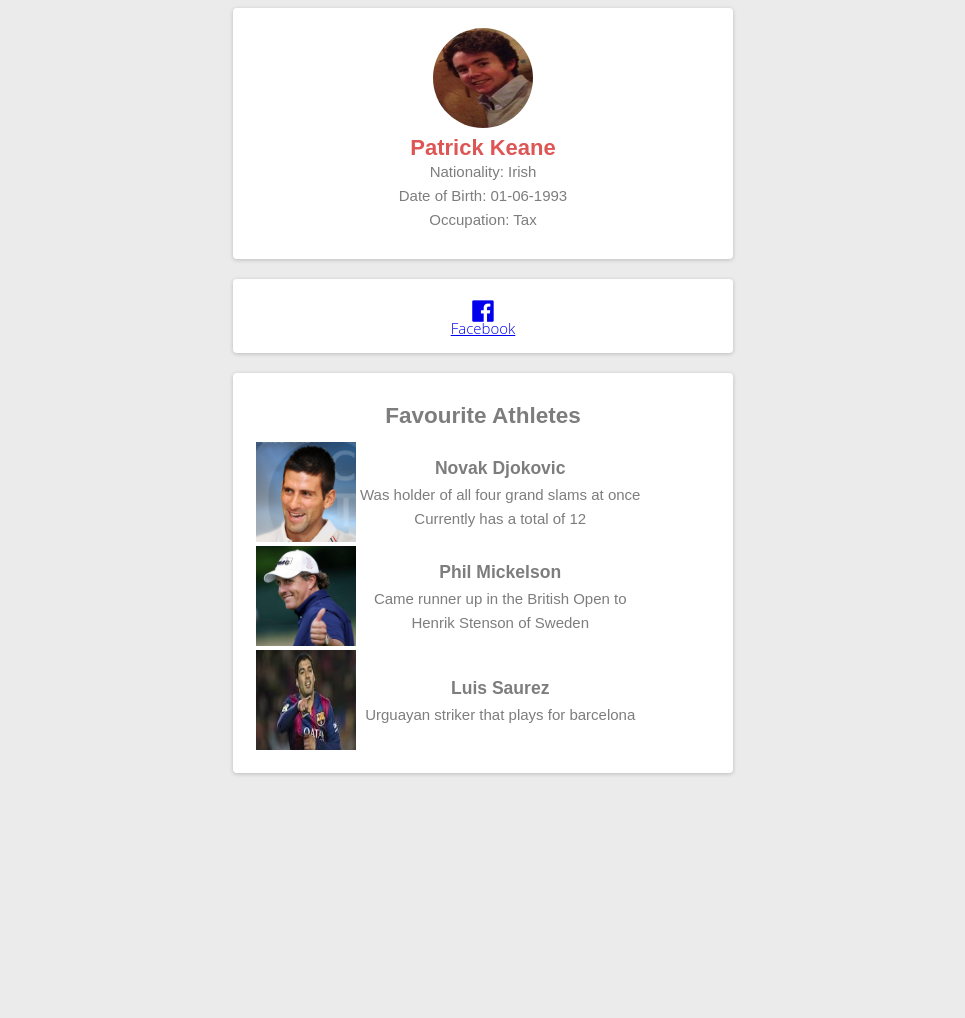
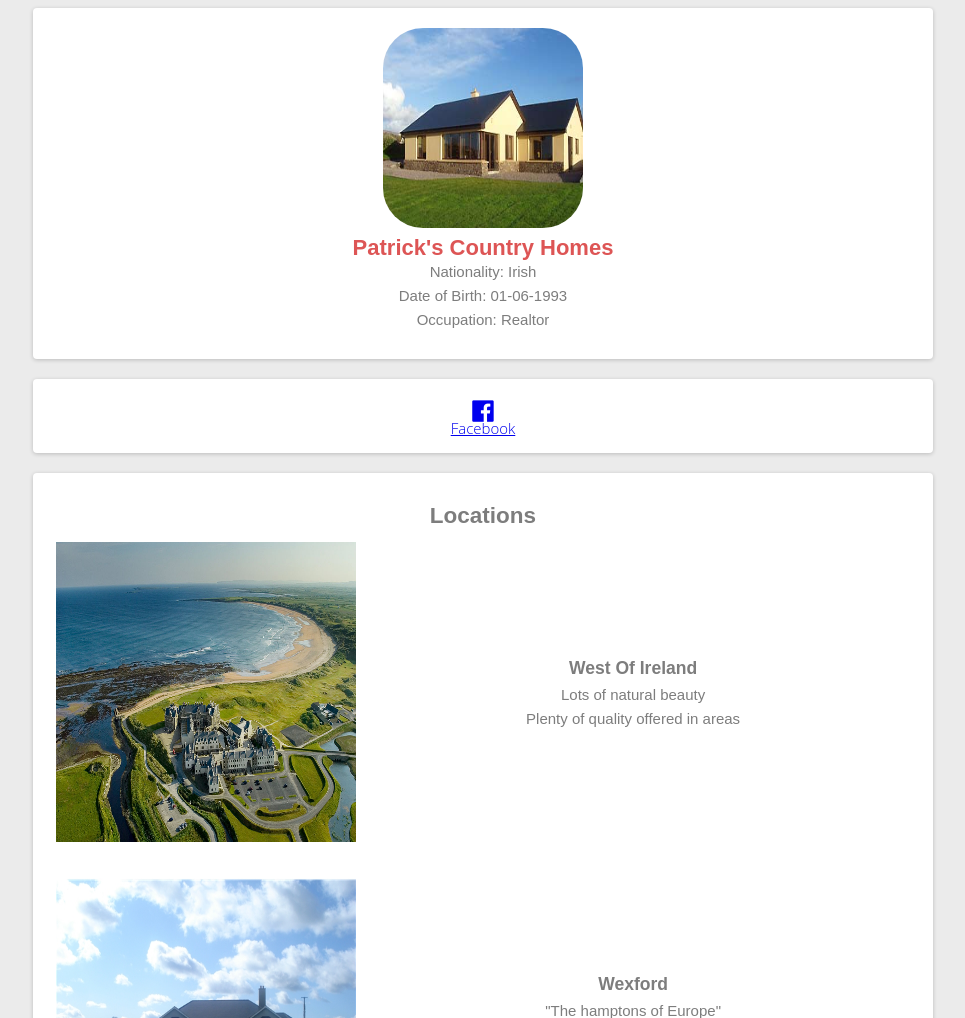
Before and after one commit to PMKeane/profile, a plain HTML site: page index.html in a window 1280 px wide. Shown: the top 1018 px of the page, without its empty margins (157-1122 px from the left). Before the commit the page ends 800 px from the top, so only its background shows below. Drawn offline with Linux system fonts and the light colour scheme.

Commit message:
bhjguygf

```diff
--- a/index.html
+++ b/index.html
@@ -12,13 +12,13 @@
 
 <div class="container">
   <div class="card text-center">
-    <img class="profile" src="Image/IMG_0564.jpg" alt="Profile picture">
+    <img class="profile" src="Image/house.jpg" alt="house picture">
 
-    <h1>Patrick Keane</h1>
+    <h1>Patrick's Country Homes</h1>
 
     <p>Nationality: Irish</p>
     <p>Date of Birth: 01-06-1993</p>
-    <p>Occupation: Tax</p>
+    <p>Occupation: Realtor</p>
   </div>
 
   <div class="card text-center">
@@ -30,35 +30,37 @@
   </div>
 
   <div class="card text-center">
-    <h2>Favourite Athletes</h2>
+    <h2>Locations</h2>
 <table>
 <tbody>
-  <tr>
-    <td>
-      <img src="Image/photo.png" alt="Picture">
-    </td>
-    <td>
-      <h3>Novak Djokovic</h3>
-      <p>Was holder of all four grand slams at once</p><p> Currently has a total of 12</p>
-    </td>
-  </tr>
+
     <tr>
     <td>
 
-      <img src="Image/Phil.jpg" alt="Picture">
+      <img src="Image/golf.jpeg" alt="Picture">
     </td>
     <td>
-      <h3>Phil Mickelson</h3>
-      <p>Came runner up in the British Open to</p><p>Henrik Stenson of Sweden</p>
+      <h3>West Of Ireland</h3>
+      <p>Lots of natural beauty</p><p>Plenty of quality offered in areas</p>
     </td>
   </tr>
    <tr>
     <td>
-      <img src="Image/search.jpg" alt="Picture">
+      <img src="Image/wexford.jpg" alt="Picture">
     </td>
     <td>
-      <h3>Luis Saurez</h3>
-      <p>Urguayan striker that plays for barcelona</p>
+      <h3>Wexford</h3>
+      <p>"The hamptons of Europe"</p>
+      <p> </p>
+    </td>
+  </tr>
+  <tr>
+    <td>
+      <img src="Image/images.jpg" alt="Picture">
+    </td>
+    <td>
+      <h3>Wicklow</h3>
+      <p>Ideal for anyone who is too lazy to go anywhere else and those who wish to gain a</p> <p>unique insight into traveller culture(living out of a caravan)</p>
     </td>
   </tr>
 
--- a/style.css
+++ b/style.css
@@ -7,9 +7,9 @@ h1,h2,h3,p {
 }
 
 .profile {
-  height:100px;
-  width:100px;
-  border-radius: 50%;
+  height:200px;
+  width:200px;
+  border-radius: 20%;
 }
 
 h1{
@@ -26,12 +26,12 @@ h1{
  }
 
 table img {
-  height: 100px;
-  width: 100px;
+  height: 300px;
+  width: 300px;
 }
 
 .container {
-  width: 500px;   /* Set width */
+  width: 900px;   /* Set width */
   margin: 0 auto; /* Automatically set left/right margins */
 }
 
```
Also changed, not shown: Image/golf.jpeg (added), Image/house.jpg (renamed from Image/emlagh-p.jpg), Image/wexford.jpg (added), 2 other files.
